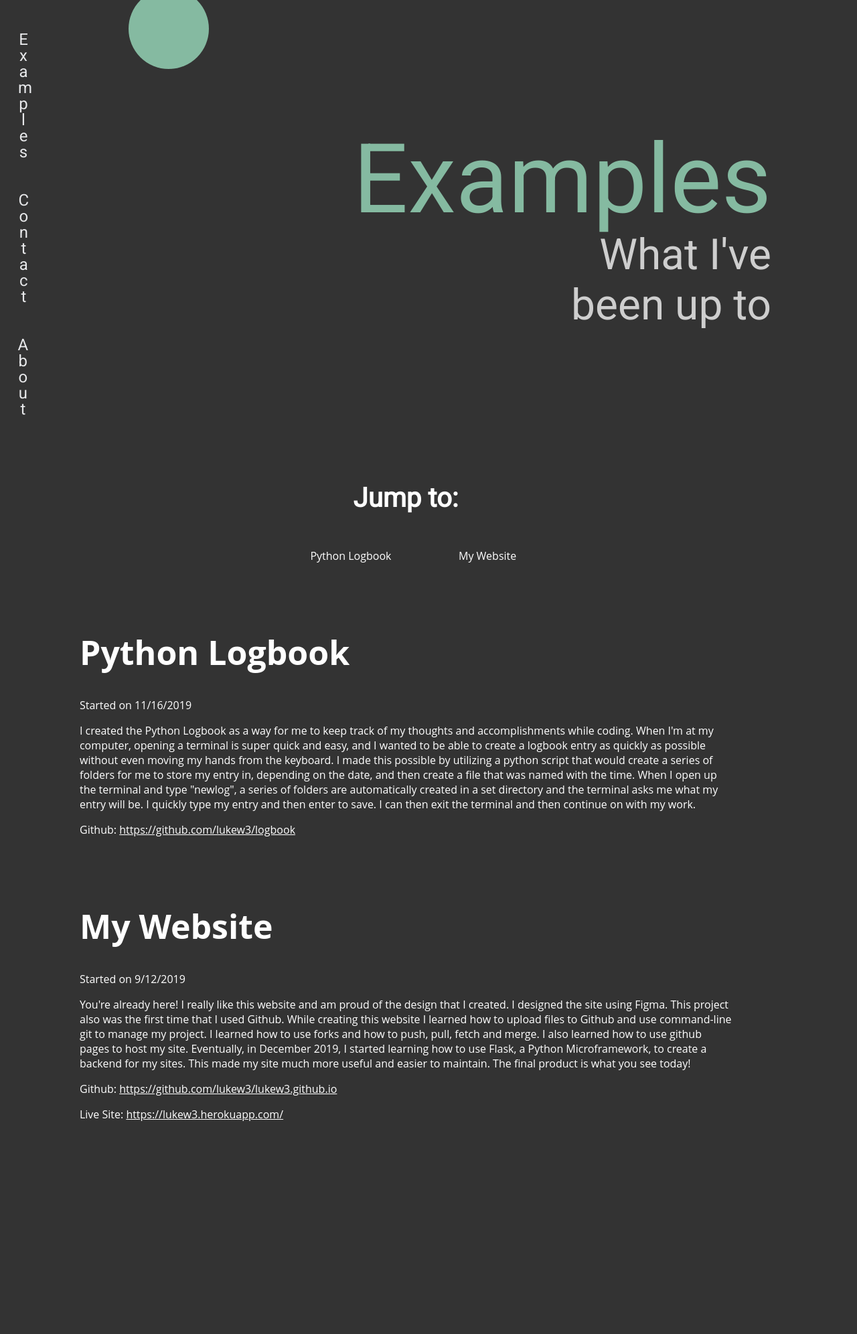
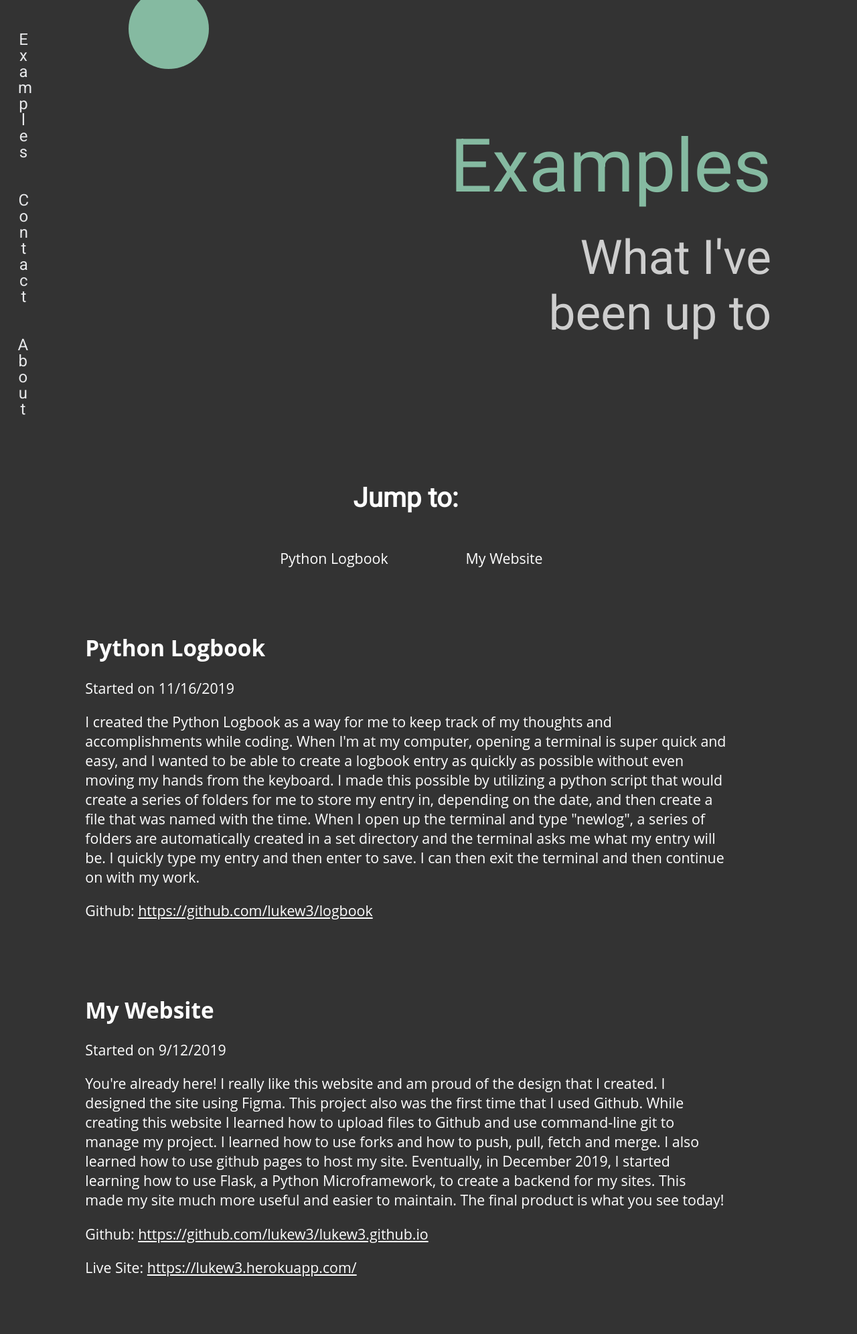
Before and after one commit to lukew3/flaskPortfolio, a Flask app: page /examples in a window 1280 px wide. Shown: the part 137-2129 px from the top of the page at 67% size. Before the commit the page ends 1811 px from the top, so only its background shows below. Run offline with Flask 2, Linux system fonts and the light colour scheme; data comes from the database, SQL or seed files in the repository.

Commit message:
fixed title sizing issue as well as p sizing issues

```diff
--- a/flask_portfolio/static/main.css
+++ b/flask_portfolio/static/main.css
@@ -5,7 +5,10 @@ a {
   color: white;
 }
 p {
-  font-size: 2vh;
+  font-size: 16pt;
+}
+li {
+  font-size: 16pt;
 }
 .navElement{
   position: fixed;
@@ -62,7 +65,7 @@ p {
   position: relative;
   display: block;
   color: white;
-  font-size: 18vh;
+  font-size: calc(35pt + 5vw);
   height: 20vh;
   margin: auto;
 }
@@ -77,7 +80,7 @@ p {
   font-family: Roboto;
   display: block;
   color: grey;
-  font-size: 8vh;
+  font-size: calc(15pt + 4vw);
   float: right;
   text-align: right;
 }
@@ -95,6 +98,5 @@ p {
   color: white;
   padding: 30px;
   font-family: 'Open Sans', sans-serif;
-  font-size: 25px;
   width: 80vw;
 }
--- a/flask_portfolio/templates/examples.html
+++ b/flask_portfolio/templates/examples.html
@@ -16,7 +16,6 @@
   #pageDescription {
     color: #CECECE;
   }
-
   #jumpTo {
     font-family: Roboto;
     text-align: center;
@@ -26,7 +25,6 @@
     font-size: 2vh;
     text-align: center;
   }
-
   .jumpDown {
     text-decoration: none;
     color: white;
@@ -34,12 +32,14 @@
   .projectName {
     list-style-type: none;
     padding: 25px;
-    width: 150px;
+    width: 150pt;
     display: inline-block;
   }
-
   .project {
-    padding: 25px;
+    padding: 25pt;
+  }
+  .example_title {
+    font-size: 25pt;
   }
 {% endblock style %}
 
@@ -62,7 +62,7 @@
 
   {% for example in examples %}
     <div class="project">
-      <h1>{{ example.title }}</h1>
+      <h1 class="example_title">{{ example.title }}</h1>
       <p>Started on {{ example.date_started }}</p>
       <p>{{ example.description }}</p>
       {% if example.github_link != None %}
```
